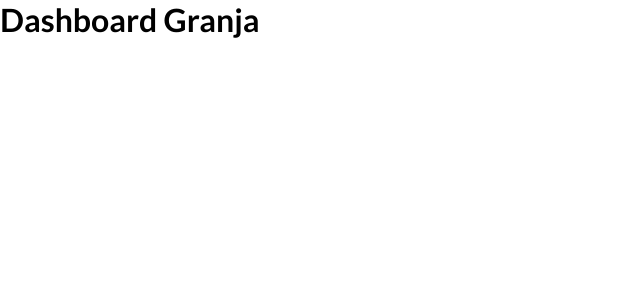
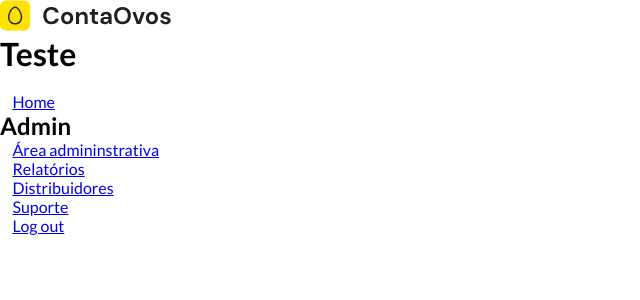
Before and after one commit to tassid/dashboard-poo, a React (Create React App) app: page / in a window 1280 px wide. Shown: the top 300 px of the page, without its empty margins (0-640 px from the left). Built offline with nearby package versions, Linux system fonts and the light colour scheme.

Commit message:
🛠 components pt 3

```diff
--- a/src/App.js
+++ b/src/App.js
@@ -1,5 +1,6 @@
 import { useState } from 'react';
 import './App.css';
+import Sidebar from './components/sidebar/Sidebar'
 
 const App = () => {
 
@@ -16,7 +17,7 @@ const App = () => {
   return (
     <div className="container">
       <header>
-        <h1>Dashboard Granja</h1>
+        <Sidebar sidebarOpen={sidebarOpen} closeSidebar={closeSidebar}></Sidebar>
       </header>
     </div>
   );
--- a/src/components/sidebar/Sidebar.js
+++ b/src/components/sidebar/Sidebar.js
@@ -1,24 +1,54 @@
 import './Sidebar.css';
 import logo from '../../assets/logo.svg';
 
-const Sidebar = ({ openSidebar, closeSidebar }) => {
+const Sidebar = ({ sidebarOpen, closeSidebar }) => {
     return (
-        <div className={openSidebar ? 'sidebar-responsive' : ''} id='sidebar'>
+        <div className={sidebarOpen ? 'sidebar-responsive' : ''} id='sidebar'>
             <div className='sidebar__title'>
                 <div className='sidebar__img'>
                     <img src={logo} alt='logo'></img>
                     <h1>Teste</h1>
                 </div>
+
                 <i onClick={() => closeSidebar()}
                     className='fa fa-times'
                     id='sidebarIcon'
                     aria-hidden='true'
                 ></i>
+
             </div>
             <div className='sidebar__menu'>
-                <div className='sidebar__link'></div>
+
+                <div className='sidebar__link active_menu_link'>
+                    <i className='fa fa-minus-square'></i>
+                    <a href='#'>Home</a>
+                </div>
+
+                <h2>Admin</h2>
+                <div className='sidebar__link'>
+                    <i className='fa fa-tachometer'></i>
+                    <a href='#'>Área admininstrativa</a>
+                </div>
+                <div className='sidebar__link'>
+                    <i className='fa fa-archive'></i>
+                    <a href='#'>Relatórios</a>
+                </div>
+                <div className='sidebar__link'>
+                    <i className='fa fa-building'></i>
+                    <a href='#'>Distribuidores</a>
+                </div>
+                <div className='sidebar__link'>
+                    <i className='fa fa-bars'></i>
+                    <a href='#'>Suporte</a>
+                </div>
+                <div className='sidebar__logout'>
+                    <i className='fa fa-power-off'></i>
+                    <a href='#'>Log out</a>
+                </div>
+
             </div>
         </div>
     )
+}
 
-}
+export default Sidebar;
```
